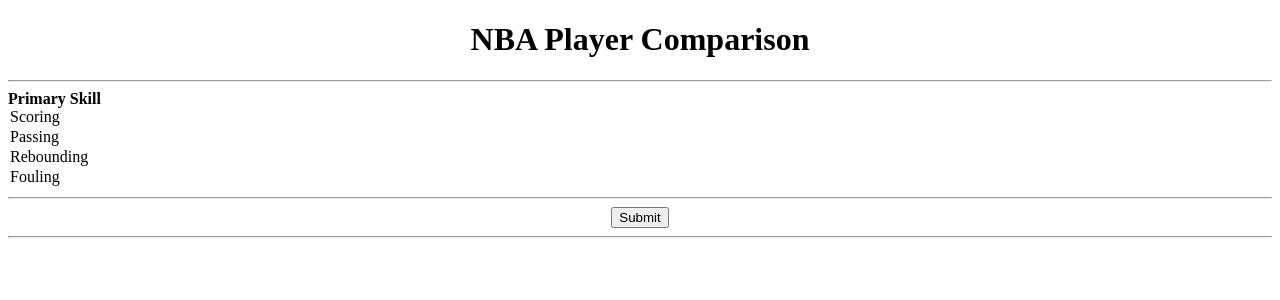
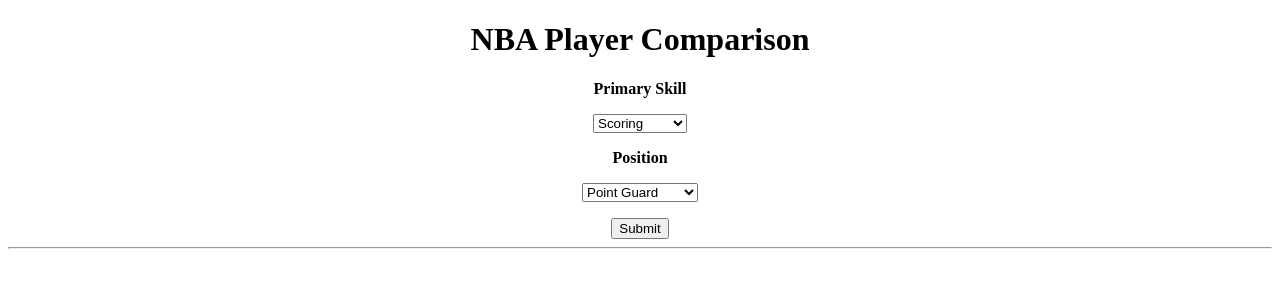
Before and after one commit to cartwheeldunk/django_nba_comp, a Django app: template nbacomp/templates/nbacomp/home.html in a window 1280 px wide. Shown: the top 300 px of the page. Run offline with Django 3.2, Linux system fonts and the light colour scheme; the template is opened without the code that fills it, so the values that code supplies are empty.

Commit message:
attribute dropdowns

```diff
--- a/nbacomp/templates/nbacomp/home.html
+++ b/nbacomp/templates/nbacomp/home.html
@@ -5,20 +5,40 @@
 </head>
 <body>
     <center><h1>NBA Player Comparison</h1></center>
-    <hr>
+    <center>
     <b>Primary Skill</b>
+    </center>
+    <p>
+    <center>
+    <select>
         <option value="1">Scoring</option>
         <option value="2">Passing</option>
         <option value="3">Rebounding</option>
         <option value="4">Fouling</option>
-    <hr>
+    </select>
+    </center>
+    </p>
+    <center>
+    <b>Position</b>
+    </center>
+    <p>
+    <center>
+    <select>
+        <option value="1">Point Guard</option>
+        <option value="2">Shooting Guard</option>
+        <option value="3">Small Forward</option>
+        <option value="4">Power Forward</option>
+        <option value="5">Center</option>
+    </select>
+    </center>
+    </p>
     <center>
     <button onclick="location.href='{% url 'script' %}'">Submit</button>
     </center>
     <hr>
     <center>
     {% if data %}
-        {{data}}
+    <h1>{{data}}</h1>
     {% endif %}
     </center>
 </body>
```
